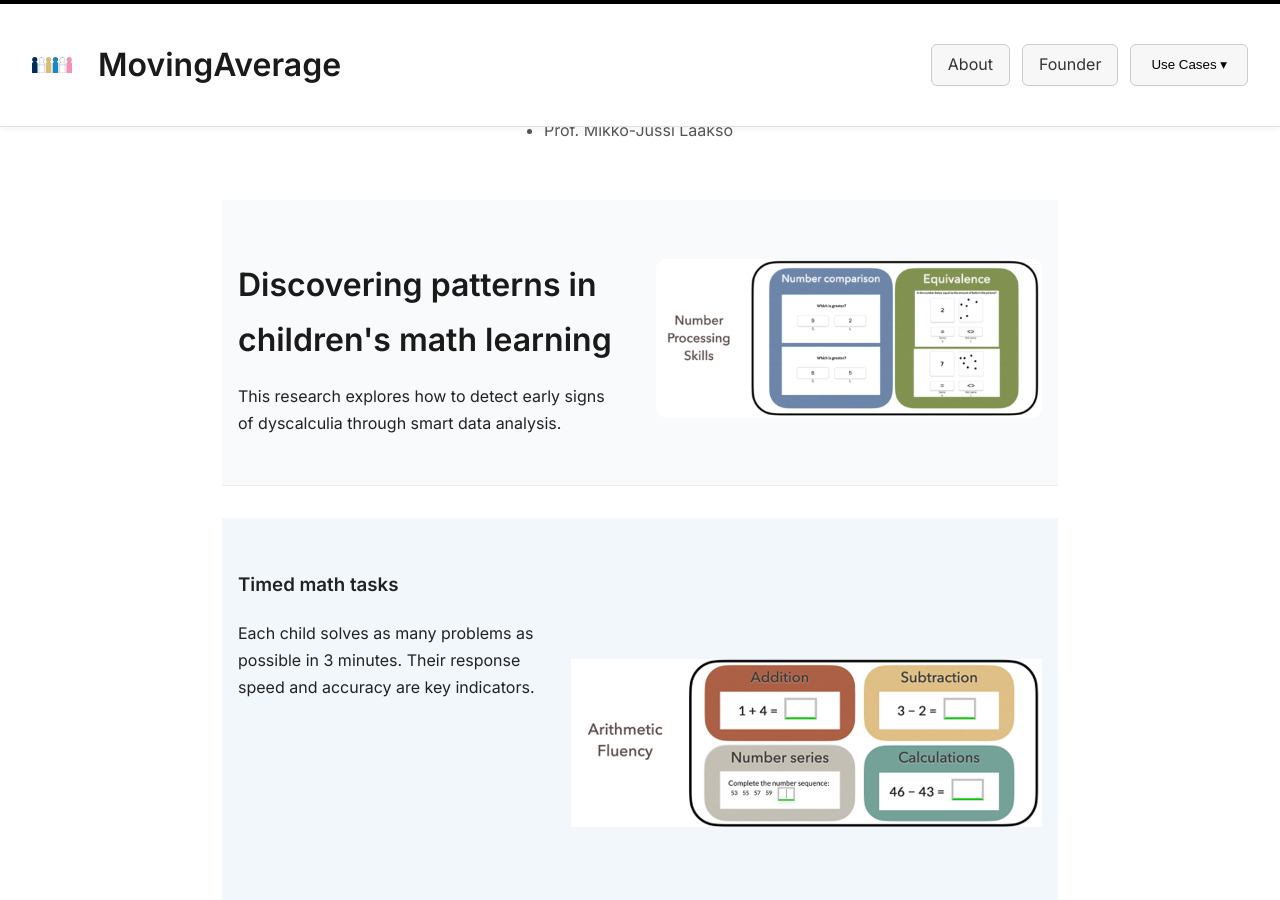
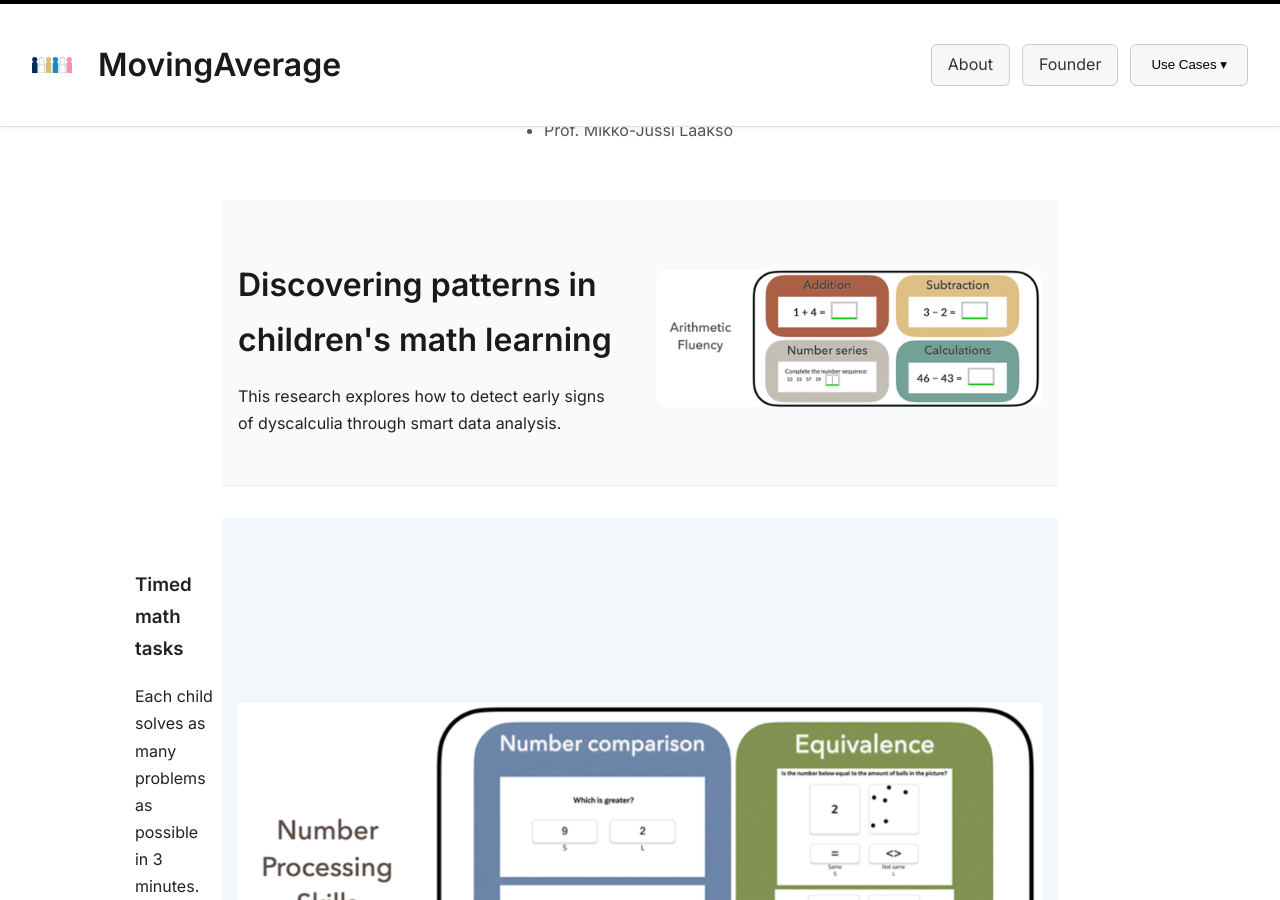
Before and after one commit to moving-average/moving-average.github.io, a Jekyll site: the page built from usecase1.markdown, in a window 1280 px wide and 900 px high, scrolled down 381 px. Built offline with Jekyll 4.4.1, drawn with Linux system fonts in a browser that asks for light colours.

Commit message:
update website

```diff
--- a/usecase1.markdown
+++ b/usecase1.markdown
@@ -18,13 +18,13 @@ intro: |
     <p>This research explores how to detect early signs of dyscalculia through smart data analysis.</p>
   </div>
   <div class="hero-banner-img">
-    <img src="/assets/img/algebrakit1.png" alt="Children's math interface" />
+    <img src="/assets/img/algebrakit3.png" alt="Children's math interface" />
   </div>
 </div>
 
 <section class="section-alt">
   <div class="image-text-block alt">
-    <img src="/assets/img/algebrakit3.png" class="responsive-inline-img" alt="Timed task" />
+    <img src="/assets/img/algebrakit1.png" class="responsive-inline-img" alt="Timed task" />
     <div>
       <h3>Timed math tasks</h3>
       <p>Each child solves as many problems as possible in 3 minutes. Their response speed and accuracy are key indicators.</p>
```
